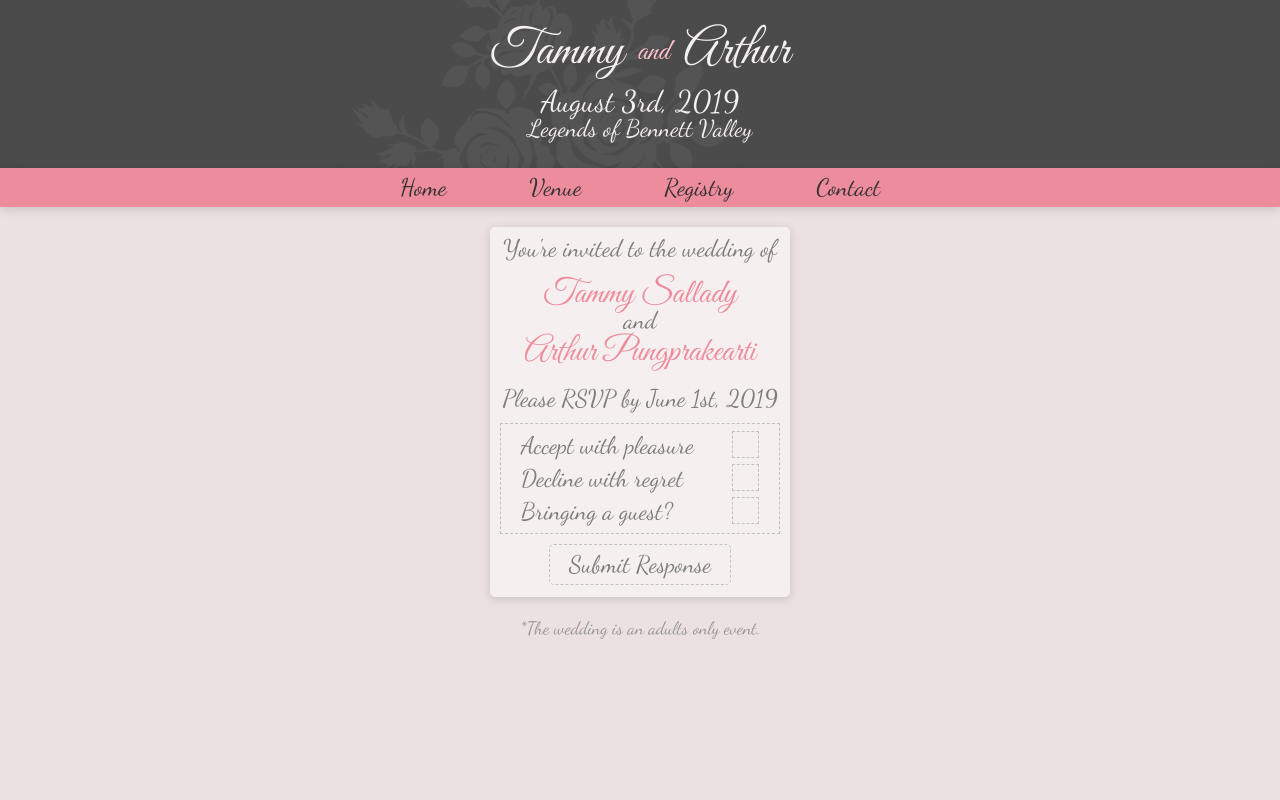
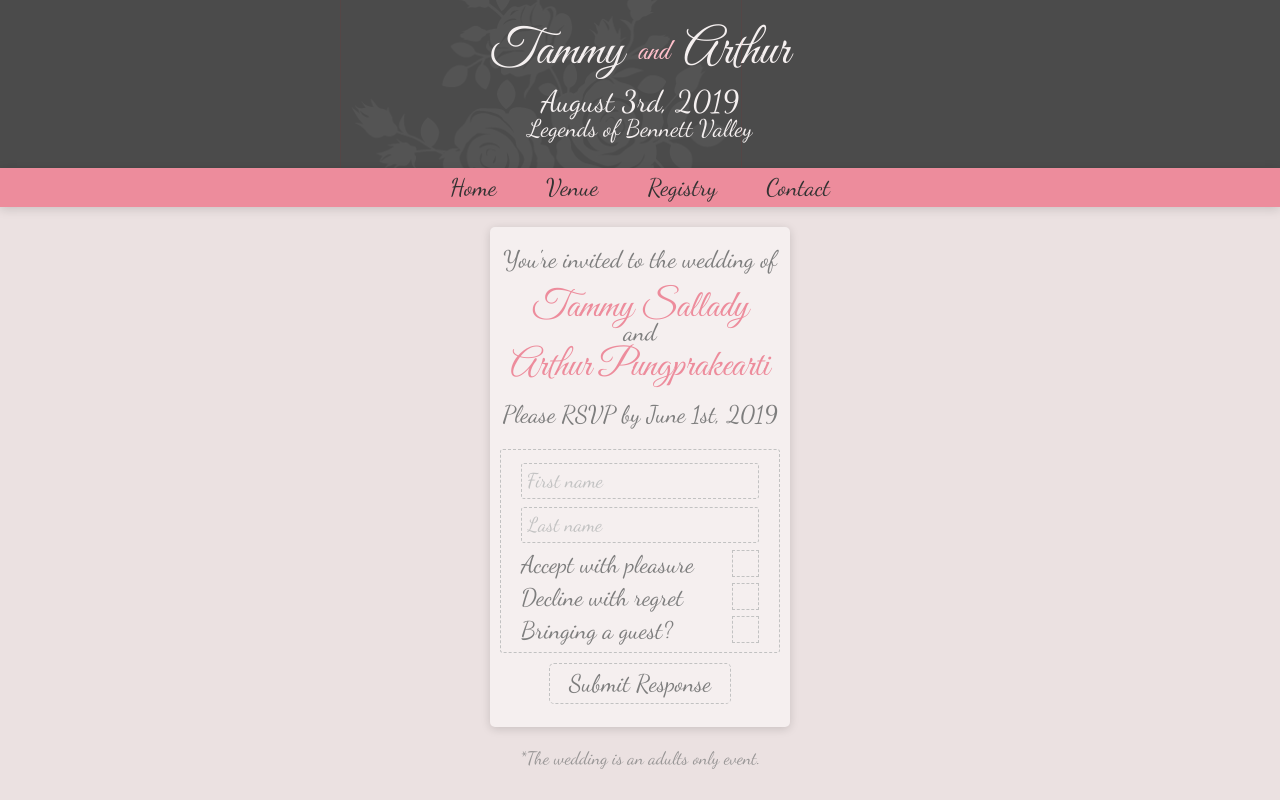
Before and after one commit to pungprakearti/tamthur, a React (Create React App) app: page /rsvp in a window 1280 px wide. Built offline with nearby package versions, Linux system fonts and the light colour scheme.

Commit message:
Added first and last name controlled components and styled the rsvp more.

```diff
--- a/src/RSVP.js
+++ b/src/RSVP.js
@@ -5,9 +5,17 @@ import './RSVP.scss';
 export default class RSVP extends Component {
   constructor(props) {
     super(props);
-    this.state = { accept: false, decline: false, guest: false };
+    this.state = {
+      accept: false,
+      decline: false,
+      guest: false,
+      firstName: '',
+      lastName: ''
+    };
 
     this.handleClick = this.handleClick.bind(this);
+    this.handleFirst = this.handleFirst.bind(this);
+    this.handleLast = this.handleLast.bind(this);
   }
 
   handleClick(evt) {
@@ -33,12 +41,17 @@ export default class RSVP extends Component {
         this.setState({ guest: false });
       }
     }
+  }
 
-    //if blank for accept or decline, then toggle
+  handleFirst(evt) {
+    this.setState({ firstName: evt.target.value });
+  }
+
+  handleLast(evt) {
+    this.setState({ lastName: evt.target.value });
   }
 
   render() {
-    console.log(this.props.match.params.name);
     return (
       <React.Fragment>
         <div className="RSVP-cont">
@@ -51,6 +64,22 @@ export default class RSVP extends Component {
           <div className="RSVP-end">Please RSVP by {this.props.endDate}</div>
           <div className="RSVP-options-cont">
             <div className="RSVP-options-box">
+              <form>
+                <input
+                  type="text"
+                  name="firstName"
+                  placeholder="First name"
+                  onChange={this.handleFirst}
+                  value={this.state.firstName}
+                />
+                <input
+                  type="text"
+                  name="lastName"
+                  placeholder="Last name"
+                  onChange={this.handleLast}
+                  value={this.state.lastName}
+                />
+              </form>
               <div className="RSVP-option">
                 <div className="RSVP-option-question">Accept with pleasure</div>
                 <div
--- a/src/RSVP.scss
+++ b/src/RSVP.scss
@@ -10,7 +10,7 @@
   justify-content: center;
   background-color: $bg3;
   width: 300px;
-  height: 370px;
+  height: 500px;
   border-radius: 5px;
   box-shadow: 0 2px 10px $shad;
   user-select: none;
@@ -19,7 +19,7 @@
 .RSVP-name {
   color: $pinkText;
   font-family: $headerff;
-  font-size: 34px;
+  font-size: 38px;
 }
 
 .RSVP-name.tammy {
@@ -31,8 +31,12 @@
 }
 
 .RSVP-and {
-  margin-top: -5px;
+  margin-top: -8px;
   line-height: 20px;
+}
+
+.RSVP-end {
+  margin-bottom: 10px;
 }
 
 .RSVP-option {
@@ -57,6 +61,7 @@
   padding: 5px;
   box-sizing: border-box;
   width: 280px;
+  border-radius: 3px;
 }
 
 .RSVP-options-cont {
@@ -108,3 +113,25 @@
   opacity: 0.75;
   user-select: none;
 }
+
+.RSVP-options-box > form > input {
+  background-color: rgba(0, 0, 0, 0);
+  border: 1px dashed $pLineC;
+  width: 89%;
+  padding: 5px;
+  margin-top: 8px;
+  box-sizing: border-box;
+  font-family: $linkff;
+  font-size: 20px;
+  color: $pText;
+  border-radius: 3px;
+  outline: none;
+}
+
+.RSVP-options-box > form > input::placeholder {
+  color: $pLineC;
+}
+
+.RSVP-options-box > form {
+  margin-bottom: 5px;
+}
--- a/src/Top.scss
+++ b/src/Top.scss
@@ -68,7 +68,7 @@
   font-family: $linkff;
   font-size: 24px;
   width: 100%;
-  max-width: 500px;
+  max-width: 400px;
   display: flex;
   flex-direction: row;
   justify-content: space-between;
```
Also changed, not shown: src/images/legends1.jpeg (added), 1 other file (tests, documents, lock files or other folders).
